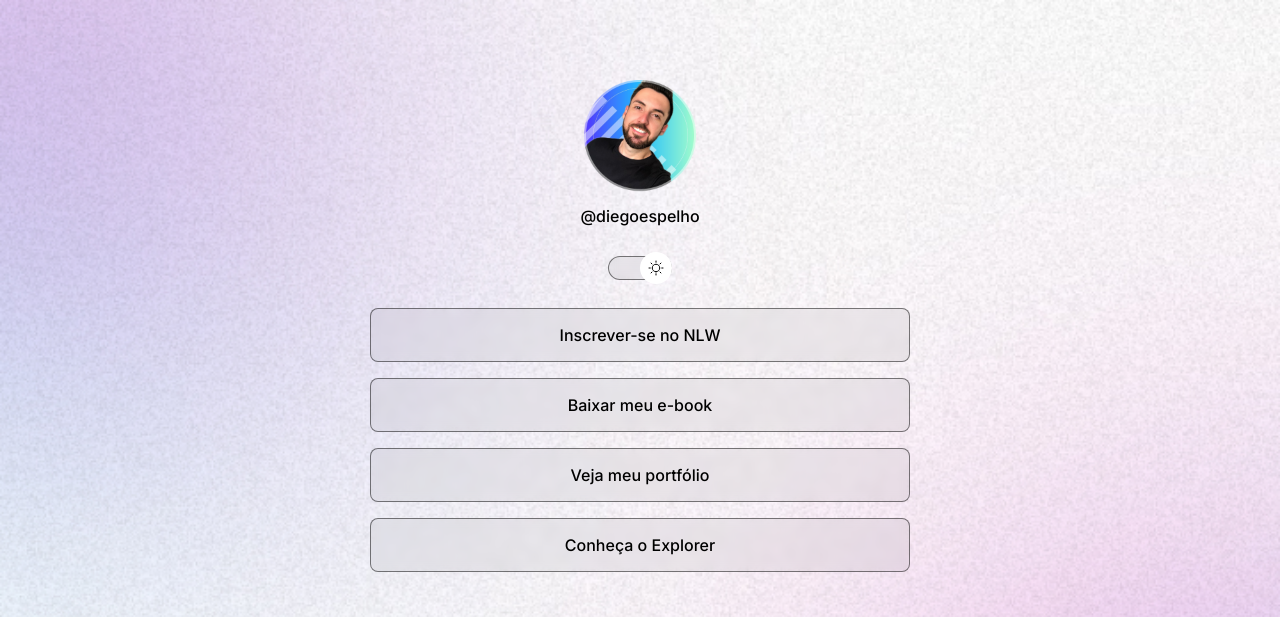
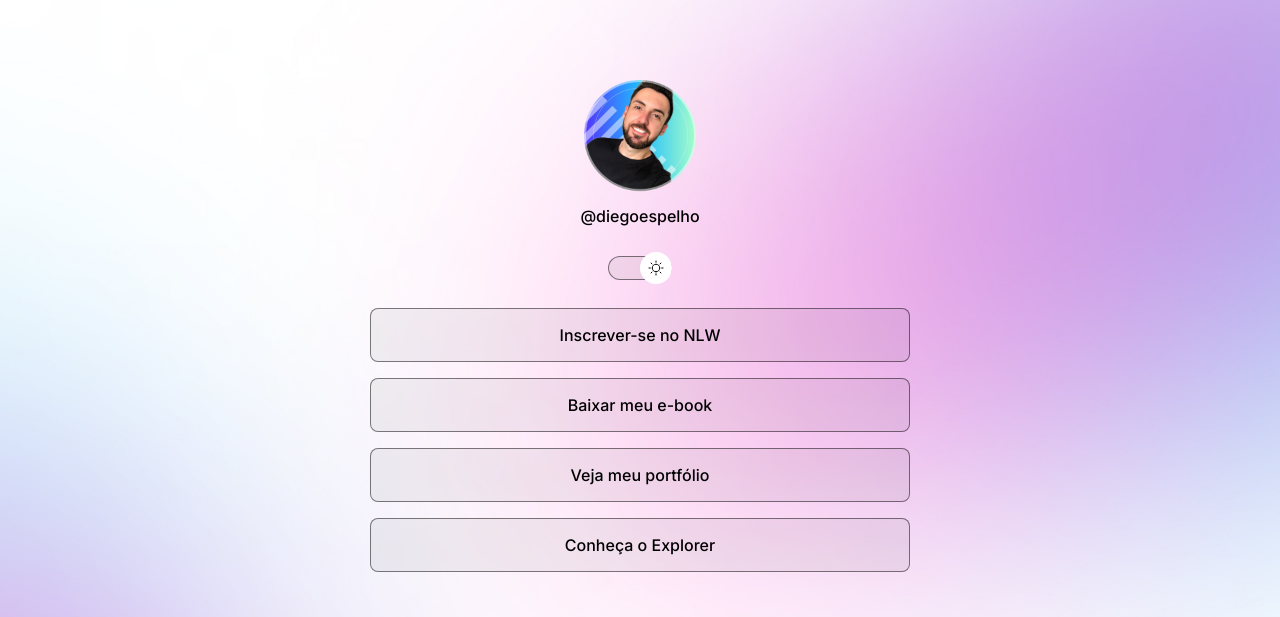
Before and after one commit to diegoespelho/devlinks-rocketseat, a plain HTML site: page index.html in a window 1280 px wide. Shown: the top 617 px of the page. Drawn offline with nearby package versions, Linux system fonts and the light colour scheme.

Commit message:
change background based on media queries

```diff
--- a/style.css
+++ b/style.css
@@ -29,10 +29,11 @@
 
 body {
   background: var(--bg-url) no-repeat top center/cover;
+  height: 100vh;
 }
 
 body * {
-  font-family: "Inter", sans-serif;
+  font-family: 'Inter', sans-serif;
   color: var(--text-color);
 }
 
@@ -167,3 +168,14 @@
 
   padding: 24px 0;
 }
+
+/* media queries */
+@media (min-width: 700px) {
+  :root {
+    --bg-url: url(assets/bg-desktop.jpg);
+  }
+
+  .light {
+    --bg-url: url(assets/bg-desktop-light.jpg);
+  }
+}
```
